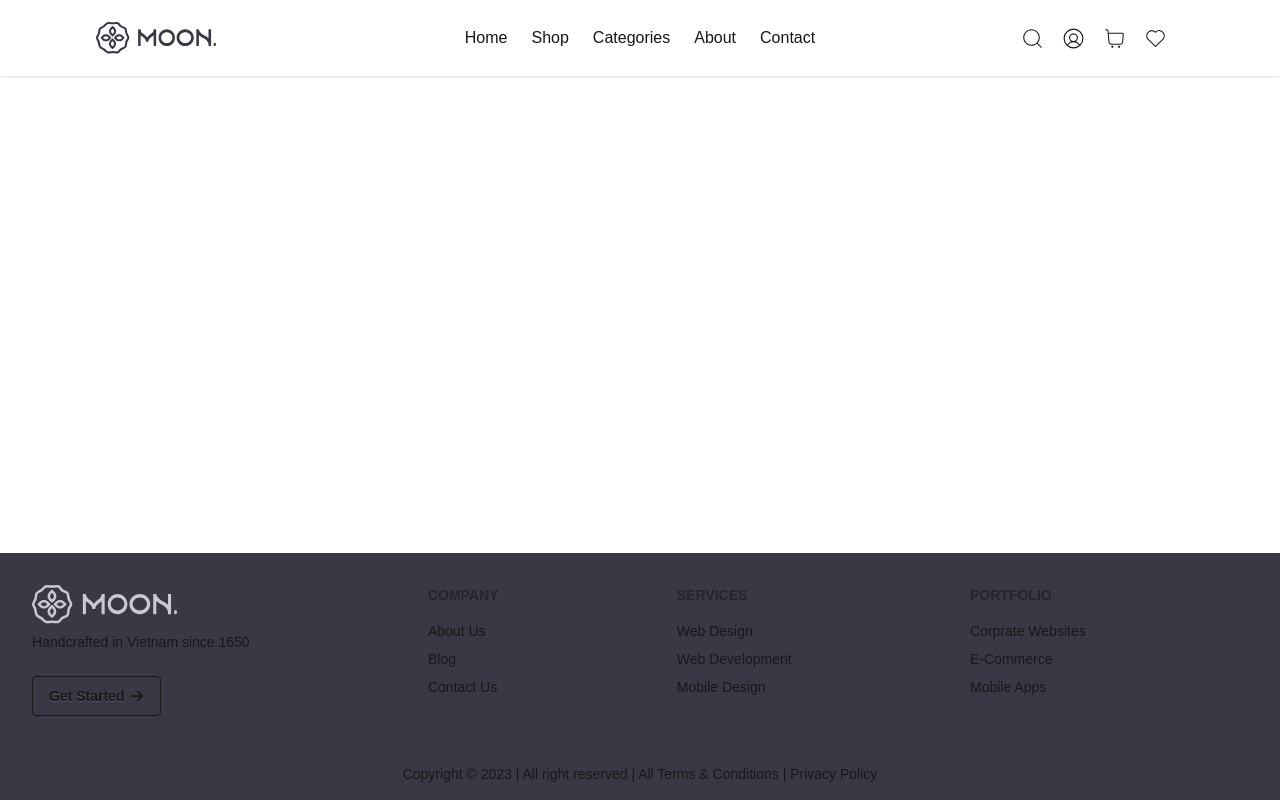
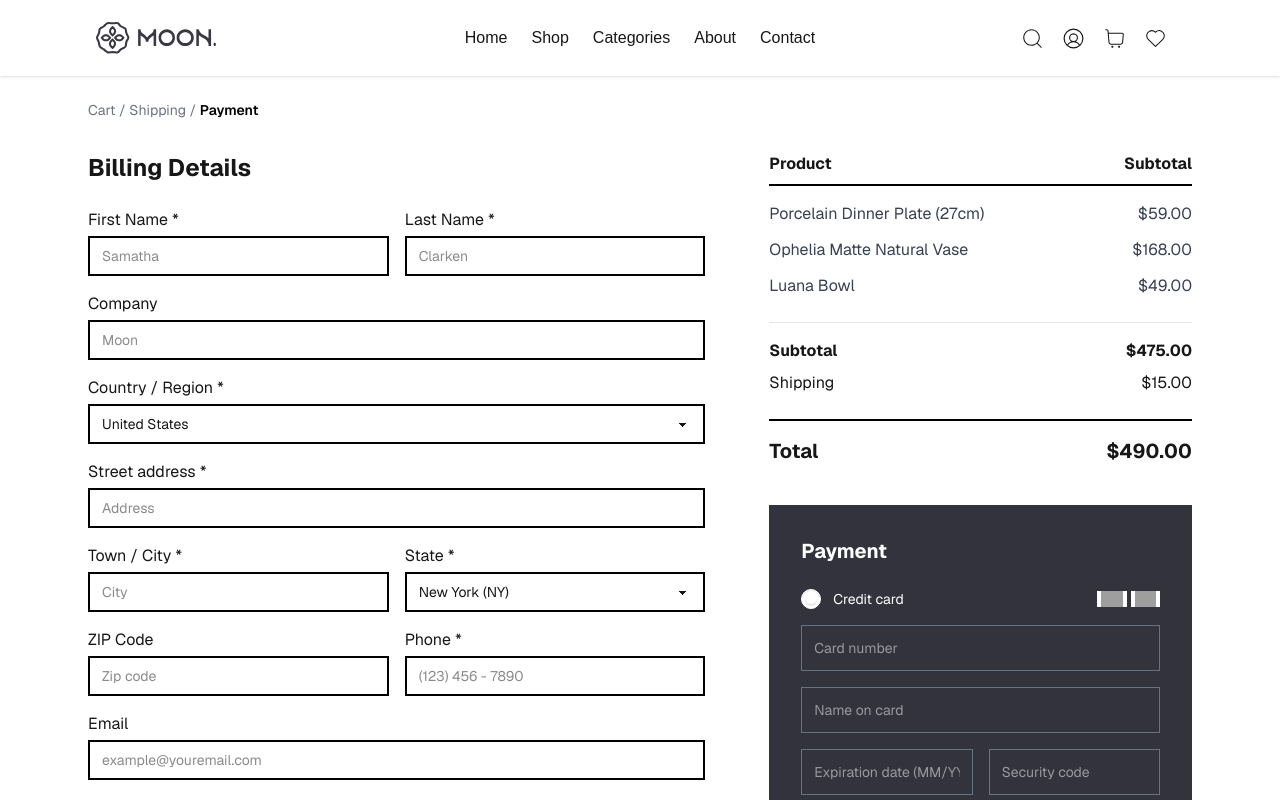
Before and after one commit to Astro24/Moon, a Next.js app: page /Checkout in a window 1280 px wide. Shown: the top 800 px of the page. Built offline with nearby package versions, Linux system fonts and the light colour scheme; grey boxes are pictures that could not be loaded.

Commit message:
Developed Chechout UI

```diff
--- a/src/app/(pages)/Checkout/page.js
+++ b/src/app/(pages)/Checkout/page.js
@@ -1,7 +1,146 @@
+import navbar from "daisyui/components/navbar";
+import footer from "daisyui/components/footer";
+
 export default function Checkout() {
   return (
-    <div>
+    <div className="max-w-6xl mx-auto p-6 font-sans">
+      <navbar />
 
+      <div className="text-sm text-gray-500 mb-8">
+        Cart / Shipping / <span className="text-black font-semibold">Payment</span>
+      </div>
+
+      <div className="grid grid-cols-1 lg:grid-cols-12 gap-16">
+        <div className="lg:col-span-7">
+          <h1 className="text-2xl font-bold mb-6">Billing Details</h1>
+          <form className="grid grid-cols-2 gap-4">
+            <div>
+              <label className="block mb-1">First Name *</label>
+              <input type="text" placeholder="Samatha" className="input border-2 border-black w-full bg-white rounded-none focus:outline-none" />
+            </div>
+            <div>
+              <label className="block mb-1">Last Name *</label>
+              <input type="text" placeholder="Clarken" className="input border-2 border-black w-full bg-white rounded-none focus:outline-none" />
+            </div>
+            <div className="col-span-2">
+              <label className="block mb-1">Company</label>
+              <input type="text" placeholder="Moon" className="input border-2 border-black w-full bg-white rounded-none focus:outline-none" />
+            </div>
+            <div className="col-span-2">
+              <label className="block mb-1">Country / Region *</label>
+              <select className="select border-2 border-black w-full bg-white rounded-none focus:outline-none">
+                <option>United States</option>
+                <option>Saudi Arabia</option>
+              </select>
+            </div>
+            <div className="col-span-2">
+              <label className="block mb-1">Street address *</label>
+              <input type="text" placeholder="Address" className="input border-2 border-black w-full bg-white rounded-none focus:outline-none" />
+            </div>
+            <div className="col-span-1">
+              <label className="block mb-1">Town / City *</label>
+              <input type="text" placeholder="City" className="input border-2 border-black w-full bg-white rounded-none focus:outline-none" />
+            </div>
+            <div className="col-span-1">
+              <label className="block mb-1">State *</label>
+              <select className="select border-2 border-black w-full bg-white rounded-none focus:outline-none">
+                <option>New York (NY)</option>
+                <option>California (CA)</option>
+              </select>
+            </div>
+            <div className="col-span-1">
+              <label className="block mb-1">ZIP Code</label>
+              <input type="text" placeholder="Zip code" className="input border-2 border-black w-full bg-white rounded-none focus:outline-none" />
+            </div>
+            <div className="col-span-1">
+              <label className="block mb-1">Phone *</label>
+              <input type="text" placeholder="(123) 456 - 7890" className="input border-2 border-black w-full bg-white rounded-none focus:outline-none" />
+            </div>
+            <div className="col-span-2">
+              <label className="block mb-1">Email</label>
+              <input type="email" placeholder="example@youremail.com" className="input border-2 border-black w-full bg-white rounded-none focus:outline-none" />
+            </div>
+            <div className="col-span-2">
+              <label className="block mb-1">Order notes</label>
+              <textarea placeholder="Type your message here..." className="textarea border-2 border-black w-full bg-white rounded-none focus:outline-none h-32"></textarea>
+            </div>
+          </form>
+        </div>
+
+        <div className="lg:col-span-5">
+          <div className="mb-10">
+            <div className="flex justify-between font-bold border-b-2 border-black pb-2 mb-4">
+              <span>Product</span>
+              <span>Subtotal</span>
+            </div>
+            <div className="space-y-3 text-gray-700">
+              <div className="flex justify-between">
+                <span>Porcelain Dinner Plate (27cm)</span>
+                <span>$59.00</span>
+              </div>
+              <div className="flex justify-between">
+                <span>Ophelia Matte Natural Vase</span>
+                <span>$168.00</span>
+              </div>
+              <div className="flex justify-between">
+                <span>Luana Bowl</span>
+                <span>$49.00</span>
+              </div>
+            </div>
+
+            <div className="border-t border-gray-200 mt-6 pt-4 space-y-2">
+              <div className="flex justify-between font-bold">
+                <span>Subtotal</span>
+                <span>$475.00</span>
+              </div>
+              <div className="flex justify-between">
+                <span>Shipping</span>
+                <span>$15.00</span>
+              </div>
+            </div>
+
+            <div className="flex justify-between items-center border-t-2 border-black mt-6 pt-4 text-xl font-bold">
+              <span>Total</span>
+              <span>$490.00</span>
+            </div>
+          </div>
+
+          <div className="bg-[#32333d] p-8 text-white">
+            <h2 className="text-xl font-bold mb-6">Payment</h2>
+
+            <div className="flex items-center justify-between mb-4">
+              <label className="flex items-center gap-3 cursor-pointer">
+                <input type="radio" name="payment" className="radio radio-sm border-white checked:bg-white" checked readOnly />
+                <span className="text-sm">Credit card</span>
+              </label>
+              <div className="flex gap-1">
+                <img src="https://sa.visamiddleeast.com/content/dam/VCOM/global/about-visa/images/visa-brandmark-blue-1960x622.png" alt="Visa" className="h-4 bg-white px-1" />
+                <img src="https://upload.wikimedia.org/wikipedia/commons/2/2a/Mastercard-logo.svg" alt="Mastercard" className="h-4 bg-white px-1" />
+              </div>
+            </div>
+
+            <div className="space-y-4 mb-6">
+              <input type="text" placeholder="Card number" className="w-full bg-transparent border border-gray-500 p-3 text-sm focus:outline-none focus:border-white" />
+              <input type="text" placeholder="Name on card" className="w-full bg-transparent border border-gray-500 p-3 text-sm focus:outline-none focus:border-white" />
+              <div className="grid grid-cols-2 gap-4">
+                <input type="text" placeholder="Expiration date (MM/YY)" className="bg-transparent border border-gray-500 p-3 text-sm focus:outline-none focus:border-white" />
+                <input type="text" placeholder="Security code" className="bg-transparent border border-gray-500 p-3 text-sm focus:outline-none focus:border-white" />
+              </div>
+            </div>
+
+            <div className="flex items-center gap-3 mb-8 cursor-pointer">
+              <input type="radio" name="payment" className="radio radio-sm border-white checked:bg-white" />
+              <img src="https://upload.wikimedia.org/wikipedia/commons/b/b5/PayPal.svg" alt="PayPal" className="h-5 brightness-200" />
+            </div>
+
+            <button className="w-full border border-white py-4 text-sm font-bold tracking-widest hover:bg-white hover:text-[#32333d] transition-colors">
+              PLACE ORDER
+            </button>
+          </div>
+        </div>
+      </div>
+
+      <footer />
     </div>
   );
 }
```
